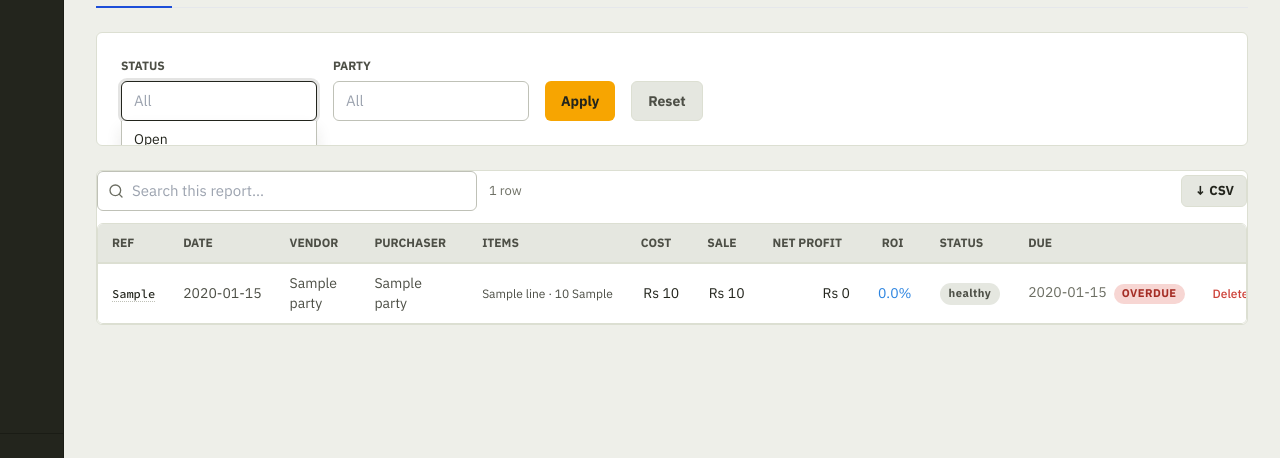
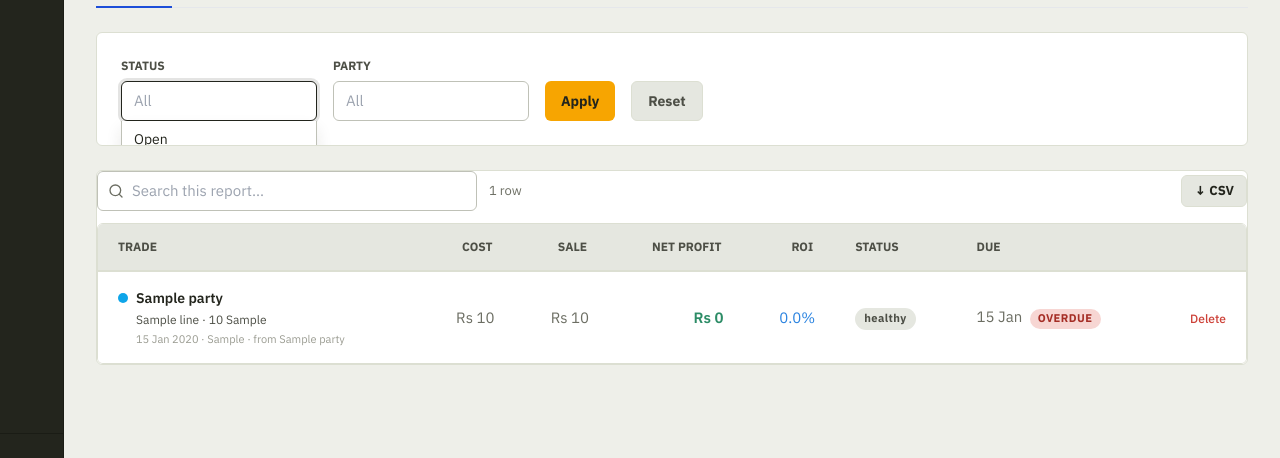
Before and after one commit to muhammadiibrahiim/wealth-tracker, a FastAPI app: page /trade/trades in a window 1280 px wide. Shown: the part 342-800 px from the top of the page. Run offline with FastAPI, Linux system fonts and the light colour scheme; tables that the repository leaves empty hold one stand-in row (values such as "Sample post"); some libraries are stand-ins or nearby versions.

Commit message:
Trades list: scannable identity-first rows
12 equal-weight columns made trades hard to tell apart. Each row now leads
with one identity cell — customer name in bold with a per-customer color
dot, item lines beneath, then a muted date/ref/vendor meta line. Ref, Date
and Vendor columns fold into that cell (sortable by date via
data-sort-value); money columns are de-emphasized except Net Profit.

Co-Authored-By: Claude Fable 5 <noreply@anthropic.com>

```diff
--- a/templates/trade_list.html
+++ b/templates/trade_list.html
@@ -65,14 +65,11 @@
   <div class="wt-panel overflow-x-auto">
     {% if trades %}
     {{ report_toolbar('tbl-trades') }}
-    {{ sortable_table_open('tbl-trades', dense=True) }}
+    {%- set dot_palette = ['#6366f1', '#0ea5e9', '#10b981', '#f59e0b', '#ef4444', '#8b5cf6', '#ec4899', '#14b8a6'] %}
+    {{ sortable_table_open('tbl-trades') }}
       <thead>
         <tr>
-          <th>Ref</th>
-          <th>Date</th>
-          <th>Vendor</th>
-          <th>Purchaser</th>
-          <th>Items</th>
+          <th>Trade</th>
           <th class="num">Cost</th>
           <th class="num">Sale</th>
           <th class="num">Net Profit</th>
@@ -84,29 +81,37 @@
       </thead>
       <tbody>
         {% for t in trades %}
+        {% set buyer = party_map.get(t.purchaser_id) %}
         <tr class="cursor-pointer hover:bg-indigo-50/40" onclick="window.location='/trade/trades/{{ t.id }}'">
-          <td><a class="wt-drill font-medium font-mono text-xs" href="/trade/trades/{{ t.id }}">{{ t.reference }}</a></td>
-          <td class="wt-body whitespace-nowrap">{{ t.trade_date }}</td>
-          <td class="wt-body">{{ party_map[t.vendor_id].name if party_map.get(t.vendor_id) else '—' }}</td>
-          <td class="wt-body">{{ party_map[t.purchaser_id].name if party_map.get(t.purchaser_id) else '—' }}</td>
-          <td class="wt-body">
+          <td data-sort-value="{{ t.trade_date.isoformat() }}">
+            <div class="flex items-center gap-2">
+              <span class="inline-block w-2.5 h-2.5 rounded-full shrink-0"
+                    style="background:{{ dot_palette[(t.purchaser_id or 0) % 8] }}"></span>
+              <a class="font-semibold wt-ink text-sm hover:underline" href="/trade/trades/{{ t.id }}">{{ buyer.name if buyer else '—' }}</a>
+            </div>
             {% set items = trade_items.get(t.id) if trade_items else None %}
             {% if items %}
-              {% for it in items[:3] %}<div class="text-xs {% if not loop.first %}mt-0.5{% endif %} whitespace-nowrap">{{ it }}</div>{% endfor %}
-              {% if items | length > 3 %}<div class="text-xs wt-mute mt-0.5">+ {{ items | length - 3 }} more item{{ 's' if items | length - 3 > 1 }}</div>{% endif %}
-            {% else %}<span class="wt-ash">—</span>{% endif %}
+            <div class="mt-1 pl-[18px] space-y-0.5">
+              {% for it in items[:3] %}<div class="text-xs wt-body whitespace-nowrap">{{ it }}</div>{% endfor %}
+              {% if items | length > 3 %}<div class="text-xs wt-mute">+ {{ items | length - 3 }} more item{{ 's' if items | length - 3 > 1 }}</div>{% endif %}
+            </div>
+            {% endif %}
+            <div class="mt-1 pl-[18px] text-[11px] wt-ash whitespace-nowrap">
+              {{ t.trade_date.strftime('%d %b %Y') }} · {{ t.reference }} · from {{ party_map[t.vendor_id].name if party_map.get(t.vendor_id) else '—' }}
+            </div>
           </td>
-          <td class="num">{{ currency }} {{ '{:,.0f}'.format(t.total_cost) }}</td>
-          <td class="num">{{ currency }} {{ '{:,.0f}'.format(t.total_sale) }}</td>
+          <td class="num wt-mute text-sm">{{ currency }} {{ '{:,.0f}'.format(t.total_cost) }}</td>
+          <td class="num wt-mute text-sm">{{ currency }} {{ '{:,.0f}'.format(t.total_sale) }}</td>
           {% set m = trade_metrics.get(t.id) if trade_metrics else None %}
-          <td class="num" class=\"{{ 'wt-pos' if m and m.net_profit >= 0 else 'wt-neg' }}\" title="Net of bilty &amp; trade costs">
-            {{ currency }} {{ '{:,.0f}'.format(m.net_profit if m else (t.total_sale - t.total_cost)) }}
+          {% set net = m.net_profit if m else (t.total_sale - t.total_cost) %}
+          <td class="num font-semibold {{ 'wt-pos' if net >= 0 else 'wt-neg' }}" title="Net of bilty &amp; trade costs">
+            {{ currency }} {{ '{:,.0f}'.format(net) }}
           </td>
-          <td class="num wt-info" title="Net profit ÷ money invested (cost + trade costs)">{% if m and m.roi is not none %}{{ '{:,.1f}'.format(m.roi) }}%{% else %}—{% endif %}</td>
+          <td class="num wt-info text-sm" title="Net profit ÷ money invested (cost + trade costs)">{% if m and m.roi is not none %}{{ '{:,.1f}'.format(m.roi) }}%{% else %}—{% endif %}</td>
           <td>{% include "partials/trade_status_badge.html" %}</td>
           <td class="wt-mute whitespace-nowrap">
             {% if t.customer_due_date %}
-              {{ t.customer_due_date }}
+              {{ t.customer_due_date.strftime('%d %b') }}
               {% if t.customer_due_date < today and (t.total_sale - t.paid_by_customer) > 0 %}<span class="pill-cr ml-1">OVERDUE</span>{% endif %}
             {% else %}<span class="wt-ash">—</span>{% endif %}
           </td>
```
